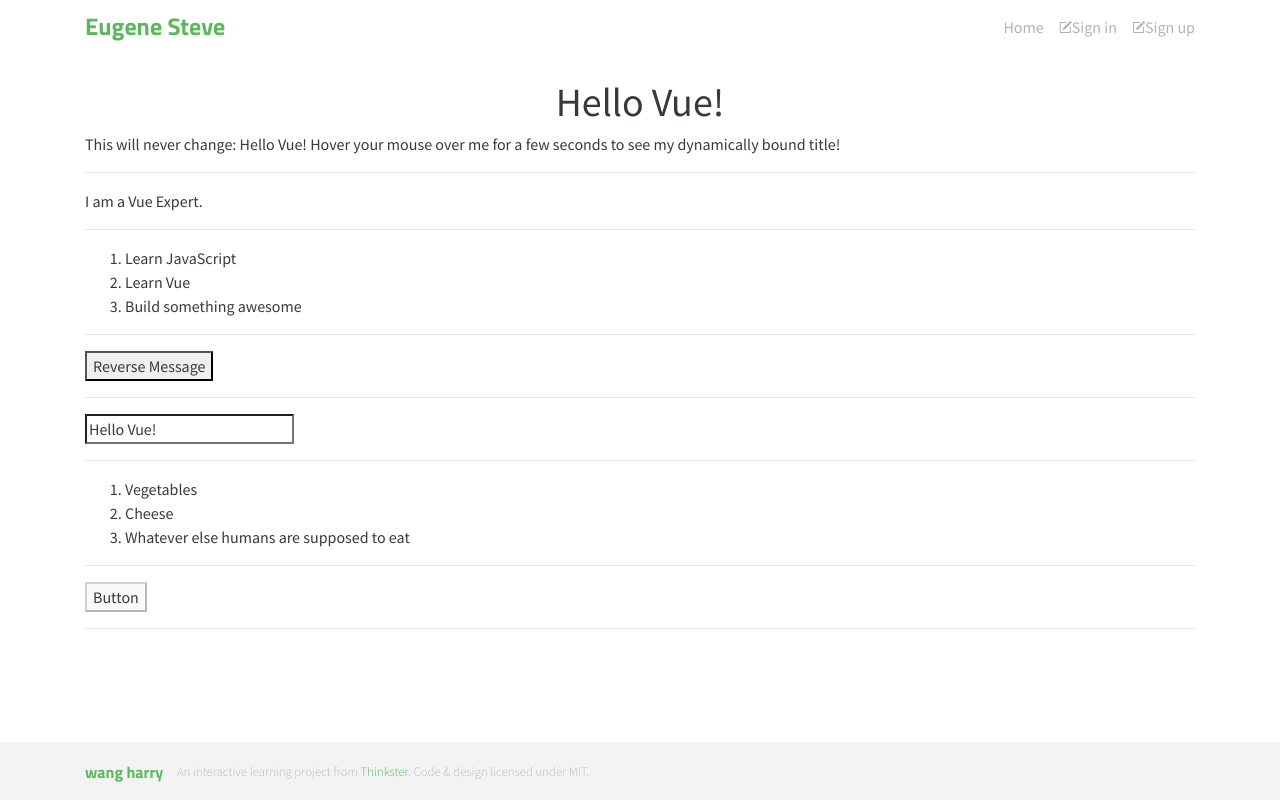
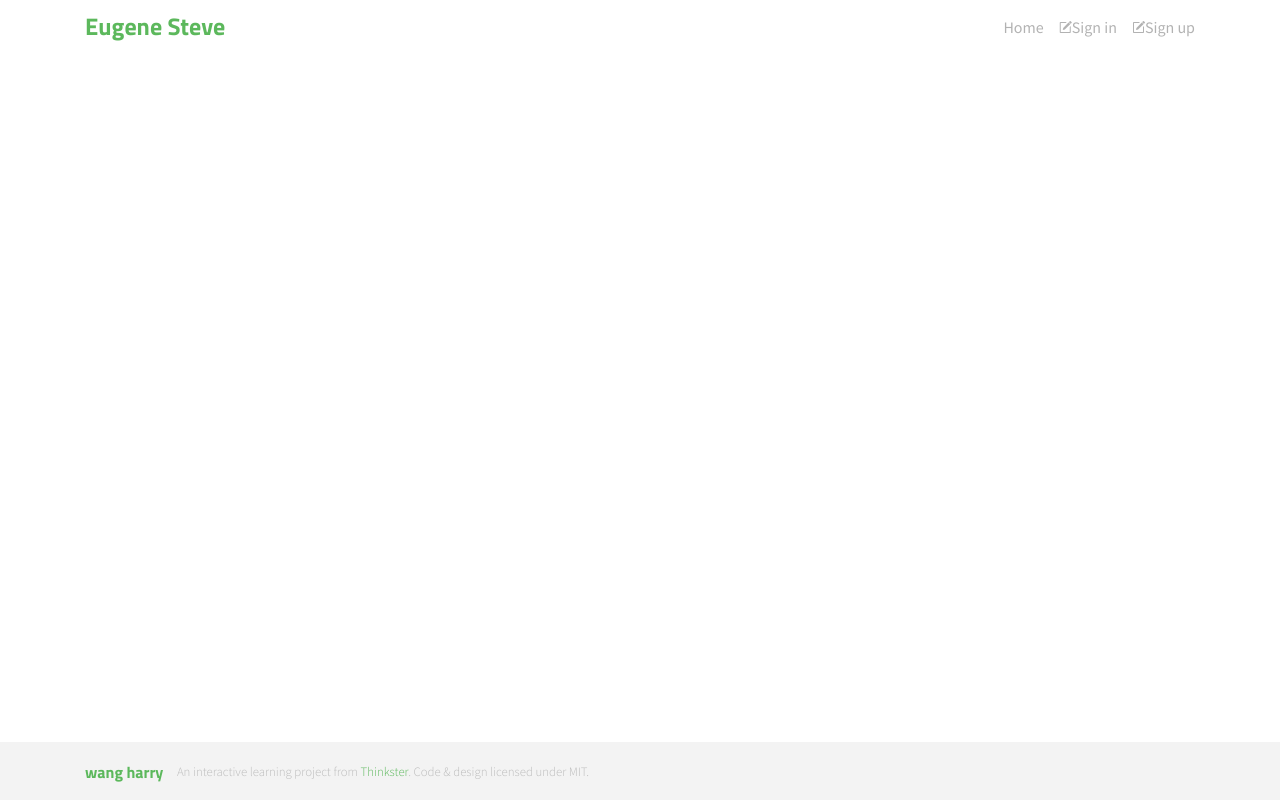
Before and after one commit to cocadev/vue-world-eugene, a Vue app: page /#/test in a window 1280 px wide. Built offline with nearby package versions, Linux system fonts and the light colour scheme; a web font is replaced by a local one.

Commit message:
vue skeleton study

```diff
--- a/package.json
+++ b/package.json
@@ -3,6 +3,7 @@
   "dependencies": {
     "axios": "^0.19.0",
     "date-fns": "^1.30.1",
+    "lodash": "^4.17.15",
     "marked": "^0.7.0",
     "register-service-worker": "^1.6.2",
     "vue": "^2.6.10",
--- a/src/views/Test.vue
+++ b/src/views/Test.vue
@@ -1,4 +1,4 @@
-<template>
+ <!-- <template>
   <div class="settings-page">
     <div class="container page">
       <div class="row">
@@ -7,10 +7,10 @@
           <span v-once>This will never change: {{ message }}</span>
 
           <span v-bind:title="bindmessage">
-            Hover your mouse over me for a few seconds
-            to see my dynamically bound title!
+            Hover your mouse over me for a few seconds to see my dynamically
+            bound title!
           </span>
-          <hr/>
+          <hr />
           <span v-if="react">I am a React Expert.</span>
           <span v-if="!react">I am a Vue Expert.</span>
           <hr />
@@ -21,57 +21,270 @@
             </li>
           </ol>
 
-          <hr/>
+          <hr />
           <button v-on:click="reverseMessage">Reverse Message</button>
 
-          <hr/>
-          <input v-model="message">
+          <hr />
+          <input v-model="message" />
 
-          <hr/>
+          <hr />
           <ol>
             <li v-for="grocery in groceryList">
               {{ grocery.text }}
             </li>
           </ol>
-          <hr/>
+          <hr />
 
           <button v-bind:disabled="isButtonDisabled">Button</button>
 
-          <hr/>
+          <hr />
 
+          <div>{{ fullName }}</div>
+          <div>{{ GivenName }}</div>
 
+          <hr />
+
+          <div>
+            <p>
+              Ask a yes/no question:
+              <input v-model="question" />
+            </p>
+            <p>{{ answer }}</p>
+          </div>
+
+          <hr />
+
+          <div
+            class="static"
+            v-bind:class="{ active: isActive, 'text-danger': hasError }"
+          >
+            Hello Panda
+          </div>
+          <div v-bind:class="classObject">Do not worry about Panda.</div>
+          <div v-bind:class="[activeClass, errorClass]">Panda Warrior</div>
+          <div v-bind:class="[isActive ? activeClass : '', errorClass]"></div>
+
+          <hr />
+          <div v-bind:style="{ color: activeColor, fontSize: fontSize + 'px' }">
+            Hello Brother
+          </div>
+          <div v-bind:style="styleObject">Greet Purple</div>
+
+          <hr />
+
+          <h1 v-if="awesome">Vue is awesome!</h1>
+          <h1 v-else>Oh no 😢</h1>
+          <template v-if="ok">
+            <h1>Title</h1>
+            <p>Paragraph 1</p>
+            <p>Paragraph 2</p>
+          </template>
+          <div v-if="Math.random() > 0.5">
+            Now you see me
+          </div>
+          <div v-else>
+            Now you don't
+          </div>
+          <div v-if="type === 'A'">
+            A
+          </div>
+          <div v-else-if="type === 'B'">
+            B
+          </div>
+          <div v-else-if="type === 'C'">
+            C
+          </div>
+          <div v-else>
+            Not A/B/C
+          </div>
+          <hr />
+
+          <template v-if="loginType === 'username'">
+            <label>Username</label>
+            <input placeholder="Enter your username" key="username-input" />
+          </template>
+          <template v-else>
+            <label>Email</label>
+            <input placeholder="Enter your email address" key="email-input" />
+          </template>
+          <h1 v-show="ok">Hello!</h1>
+
+          <hr />
+
+          <ul id="example-2">
+            <li v-for="item in items">
+              {{ item.message }}
+            </li>
+            <li v-for="(item, index) in items">
+              {{ parentMessage }} - {{ index }} - {{ item.message }}
+            </li>
+          </ul>
+
+          <ul id="v-for-object" class="demo">
+            <li v-for="value in object">
+              {{ value }}
+            </li>
+          </ul>
+
+          <div v-for="(value, name) in object">{{ name }}: {{ value }}</div>
+
+          <div v-for="(value, name, index) in object">
+            {{ index }}. {{ name }}: {{ value }}
+          </div>
+
+          <hr />
+
+          <li v-for="n in evenNumbers">{{ n }}</li>
+          <li v-for="n in even(numbers)">{{ n }}</li>
+          <span v-for="n in 10">{{ n }} </span>
+
+          <ul>
+            <template v-for="item in items">
+              <li>{{ item.msg }}</li>
+              <li class="divider" role="presentation"></li>
+            </template>
+          </ul>
         </div>
       </div>
     </div>
   </div>
 </template>
 
+
 <script>
+import axios from "axios";
+import _ from "lodash";
+
 export default {
   name: "RwvTest",
-  data: function(){
+  data: function() {
     return {
-      message: 'Hello Vue!',
-      bindmessage: 'You loaded this page on ' + new Date().toLocaleString(),
+      message: "Hello Vue!",
+      bindmessage: "You loaded this page on " + new Date().toLocaleString(),
       react: false,
       todos: [
-        { text: 'Learn JavaScript' },
-        { text: 'Learn Vue' },
-        { text: 'Build something awesome' }
+        { text: "Learn JavaScript" },
+        { text: "Learn Vue" },
+        { text: "Build something awesome" }
       ],
       groceryList: [
-        { id: 0, text: 'Vegetables' },
-        { id: 1, text: 'Cheese' },
-        { id: 2, text: 'Whatever else humans are supposed to eat' }
+        { id: 0, text: "Vegetables" },
+        { id: 1, text: "Cheese" },
+        { id: 2, text: "Whatever else humans are supposed to eat" }
       ],
-      isButtonDisabled: true
+      isButtonDisabled: true,
+      firstName: "Eugene",
+      lastName: "Pizzerbert",
+      // fullName: 'Panda DEV'
+
+      question: "",
+      answer: "I cannot give you an answer until you ask a question!",
+
+      isActive: true,
+      hasError: true,
+      // classObject: {
+      //   active: true,
+      //   'text-success': true
+      // },
+      activeClass: "active",
+      errorClass: "text-danger",
+
+      activeColor: "blue",
+      fontSize: 30,
+
+      styleObject: {
+        color: "purple",
+        fontSize: "43px"
+      },
+      items: [{ message: "Foo" }, { message: "Bar" }],
+      parentMessage: "Parent",
+      object: {
+        title: "How to do lists in Vue",
+        author: "Jane Doe",
+        publishedAt: "2016-04-10"
+      },
+      numbers: [1, 2, 3, 4, 5]
+    };
+  },
+  computed: {
+    fullName: function() {
+      return this.firstName + " " + this.lastName;
+    },
+    GivenName: {
+      get: function() {
+        return this.firstName + " " + this.lastName;
+      },
+      set: function(newValue) {
+        var names = newValue.split(" ");
+        this.firstName = names[0];
+        this.lastName = names[names.length - 1];
+      }
+    },
+    classObject: function() {
+      return {
+        active: this.isActive && !this.error,
+        "text-danger": this.error && this.error.type === "fatal"
+      };
+    },
+    evenNumbers: function() {
+      return this.numbers.filter(function(number) {
+        return number % 2 === 0;
+      });
     }
   },
+  watch: {
+    firstName: function(val) {
+      this.fullName = val + " " + this.lastName;
+    },
+    lastName: function(val) {
+      this.fullName = this.firstName + " " + val;
+    },
+
+    // whenever question changes, this function will run
+    question: function(newQuestion, oldQuestion) {
+      this.answer = "Waiting for you to stop typing...";
+      this.debouncedGetAnswer();
+    }
+  },
+  created: function() {
+    // _.debounce is a function provided by lodash to limit how
+    // often a particularly expensive operation can be run.
+    // In this case, we want to limit how often we access
+    // yesno.wtf/api, waiting until the user has completely
+    // finished typing before making the ajax request. To learn
+    // more about the _.debounce function (and its cousin
+    // _.throttle), visit: https://lodash.com/docs#debounce
+    this.debouncedGetAnswer = _.debounce(this.getAnswer, 500);
+  },
   methods: {
-    reverseMessage: function () {
-      console.log('Hello Eugene: ' + new Date())
-      this.message = this.message.split('').reverse().join('')
+    reverseMessage: function() {
+      console.log("Hello Eugene: " + new Date());
+      this.message = this.message
+        .split("")
+        .reverse()
+        .join("");
+    },
+    getAnswer: function() {
+      if (this.question.indexOf("?") === -1) {
+        this.answer = "Questions usually contain a question mark. ;-)";
+        return;
+      }
+      this.answer = "Thinking...";
+      var vm = this;
+      axios
+        .get("https://yesno.wtf/api")
+        .then(function(response) {
+          vm.answer = _.capitalize(response.data.answer);
+        })
+        .catch(function(error) {
+          vm.answer = "Error! Could not reach the API. " + error;
+        });
+    },
+    even: function(numbers) {
+      return numbers.filter(function(number) {
+        return number % 2 === 1;
+      });
     }
   }
-}
+};
 </script>
```
Also changed, not shown: 1 other file (tests, documents, lock files or other folders).
